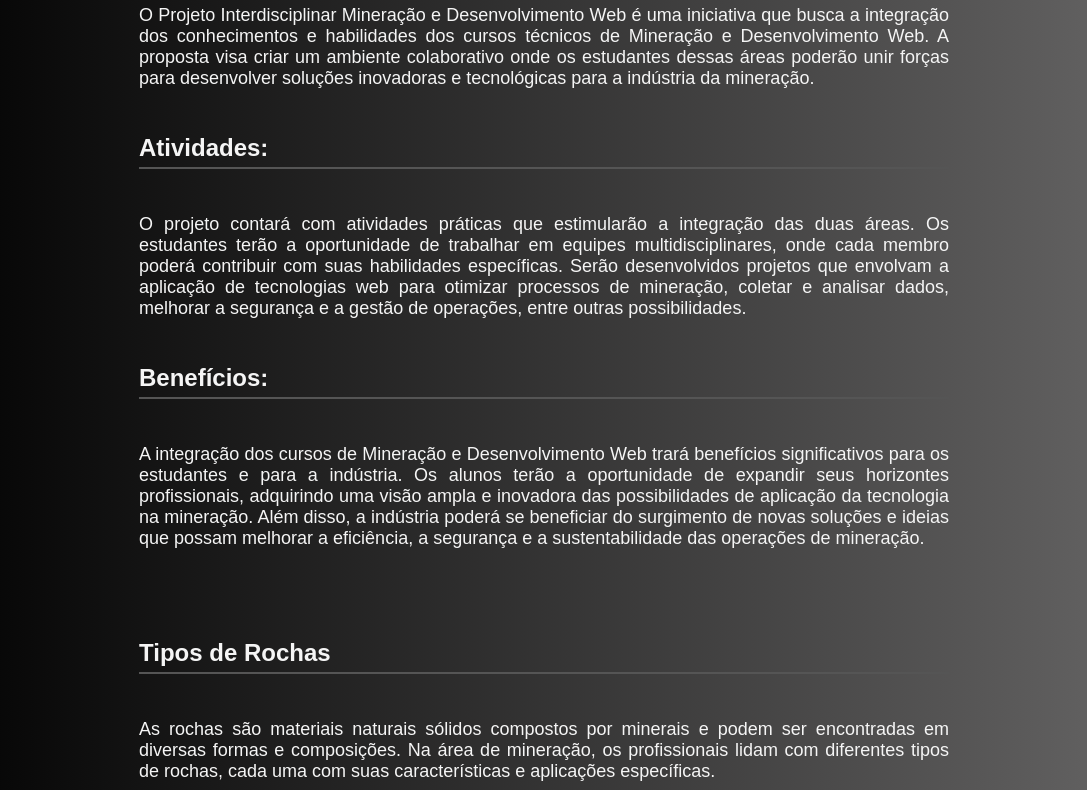
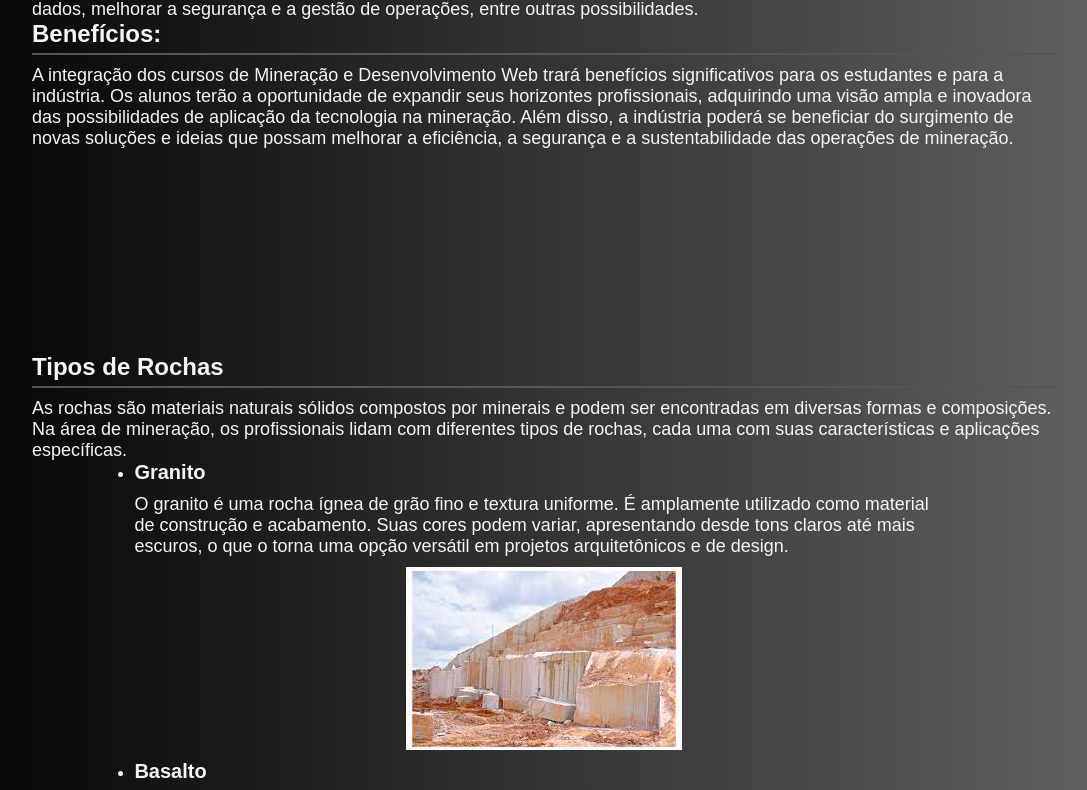
Before and after one commit to fernandofd/interdiciplinarWebMineracao, a plain HTML site: page index.html in a window 1280 px wide. Shown: the part 581-1371 px from the top of the page, without its empty margins (96-1183 px from the left). Drawn offline with Linux system fonts and the light colour scheme.

Commit message:
Add files via upload

```diff
--- a/style.css
+++ b/style.css
@@ -7,7 +7,7 @@ p,
 ul,
 li,
 img {
-    margin: 5%;
+    margin: 0;
     padding: 0;
 }
 
@@ -16,25 +16,10 @@ body {
     color: whitesmoke;
     background: linear-gradient(to left, #686767, #000000);
     font-size: 16px; /* Tamanho base da fonte em pixels (px) */
-
-    /* A imagem de fundo se ajustará para cobrir toda a tela */
-    /* background-size: cover; */
-
-    /* A imagem de fundo não será repetida */
-    /* background-repeat: no-repeat; */
-
-    /* Centralizando a imagem de fundo vertical e horizontalmente */
-
-
-    /* Definindo o tamanho da altura para que a imagem cubra toda a tela */
     min-height: 100vh;
     min-width: 100vw;
-
-    /* Removendo margens e preenchimentos padrão */
     margin: 0;
     padding: 0;
-    /* background-color: #f5f5f5; Tom de cinza claro para o fundo da página */
-
 }
 
 h1 {
@@ -57,15 +42,6 @@ header {
     font-family: Arial, sans-serif;
     color: whitesmoke;
     background: linear-gradient(to left, #4f2d2d, #000000);
-
-    /* A imagem de fundo se ajustará para cobrir toda a tela */
-    /* background-size:cover; */
-
-    /* A imagem de fundo não será repetida */
-    /* background-repeat: no-repeat; */
-
-    /* Centralizando a imagem de fundo vertical e horizontalmente */
-
     padding: 20px;
     text-align: center;
 }
@@ -123,7 +99,7 @@ nav a {
 }
 
 main {
-    max-width: 900px;
+    max-width: 80%; /* Ajusta o tamanho do conteúdo para cerca de 80% da largura */
     margin: 20px auto;
     padding: 20px;
 }
@@ -139,15 +115,20 @@ section h2 {
 }
 
 section p {
-    margin-top: 10px; /* Adicionar espaço entre o título e o texto */
-    text-align: justify; /* Justificar o texto dentro das seções */
+    margin-top: 10px;
 }
 
 section img {
     display: block;
-    max-width: 100%;
+    max-width: 80%; /* Ajusta o tamanho das imagens para ocupar cerca de 80% da largura */
     height: auto;
-    margin: 10px auto; /* Centralizar as imagens e adicionar espaçamento */
+    margin: 10px auto;
+}
+
+/* Aumentar a largura das li */
+ul li {
+    width: 80%; /* Ajusta a largura das li para ocupar cerca de 80% da largura */
+    margin: 0 auto;
 }
 
 /* Estilos específicos para os vídeos do YouTube */
@@ -182,19 +163,21 @@ footer {
 footer p {
     margin: 0;
 }
-#rochas{
-    margin-top: 10%; /* Adiciona um espaçamento entre as imagens */
+
+#rochas {
+    margin-top: 20%;
 }
-#equipamentos{
-    margin-top: 10%; /* Adiciona um espaçamento entre as imagens */
+
+#equipamentos {
+    margin-top: 20%;
 }
+
 #rochas img {
-    max-width: 300px; /* Define a largura máxima para as imagens */
-    height: auto; /* Mantém a proporção original da imagem */
-    /* margin-top: 5%; Adiciona um espaçamento entre as imagens */
-  }
-  #equipamentos img {
-    max-width: 300px; /* Define a largura máxima para as imagens */
-    height: auto; /* Mantém a proporção original da imagem */
-    /* margin-top: 5%; Adiciona um espaçamento entre as imagens */
-  }
+    max-width: 100%;
+    height: auto;
+}
+
+#equipamentos img {
+    max-width: 100%;
+    height: auto;
+}
```
